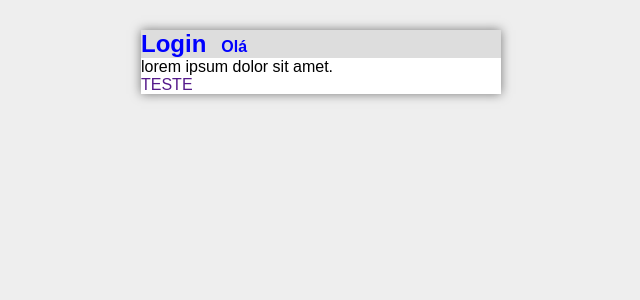
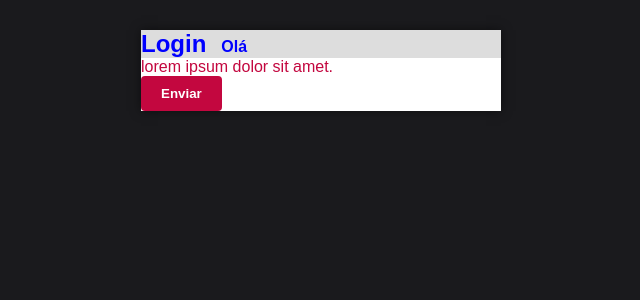
Before and after one commit to Rafael-Mota-Moraes/consumindo-api-escola, a React (Create React App) app: page / in a window 1280 px wide. Shown: the top 300 px of the page, without its empty margins (319-959 px from the left). Built offline with nearby package versions, Linux system fonts and the light colour scheme.

Commit message:
Configurando paleta de cores e botão global

```diff
--- /dev/null
+++ b/src/config/colors.js
@@ -0,0 +1,8 @@
+export const primaryColor = "#c3073f";
+export const primaryDarkColor = "#1a1a1d";
+
+export const successColor = "#1f97f6";
+export const infoColor = "#1f97f6";
+
+export const errorColor = "#f2af29";
+export const warningColor = "#f2af29";
--- a/src/pages/Login/index.js
+++ b/src/pages/Login/index.js
@@ -10,7 +10,7 @@
         Login<small>Olá</small>
       </Title>
       <Paragrafo>lorem ipsum dolor sit amet.</Paragrafo>
-      <a href="">TESTE</a>
+      <button>Enviar</button>
     </Container>
   );
 }
--- a/src/styles/GlobalStyles.js
+++ b/src/styles/GlobalStyles.js
@@ -1,4 +1,6 @@
 import styled, { createGlobalStyle } from "styled-components";
+
+import { primaryDarkColor, primaryColor } from "../config/colors";
 
 export default createGlobalStyle`
   * {
@@ -10,7 +12,8 @@
 
   body {
     font-family: sans-serif;
-    background: #eee;
+    background: ${primaryDarkColor};
+    color: ${primaryColor};
   }
 
   html, border-style, :root {
@@ -19,6 +22,12 @@
 
   button {
     cursor: pointer;
+    background-color: ${primaryColor};
+    border: none;
+    color: #fff;
+    padding: 10px 20px;
+    border-radius: 4px;
+    font-weight: 700;
   }
 
   a {
```
